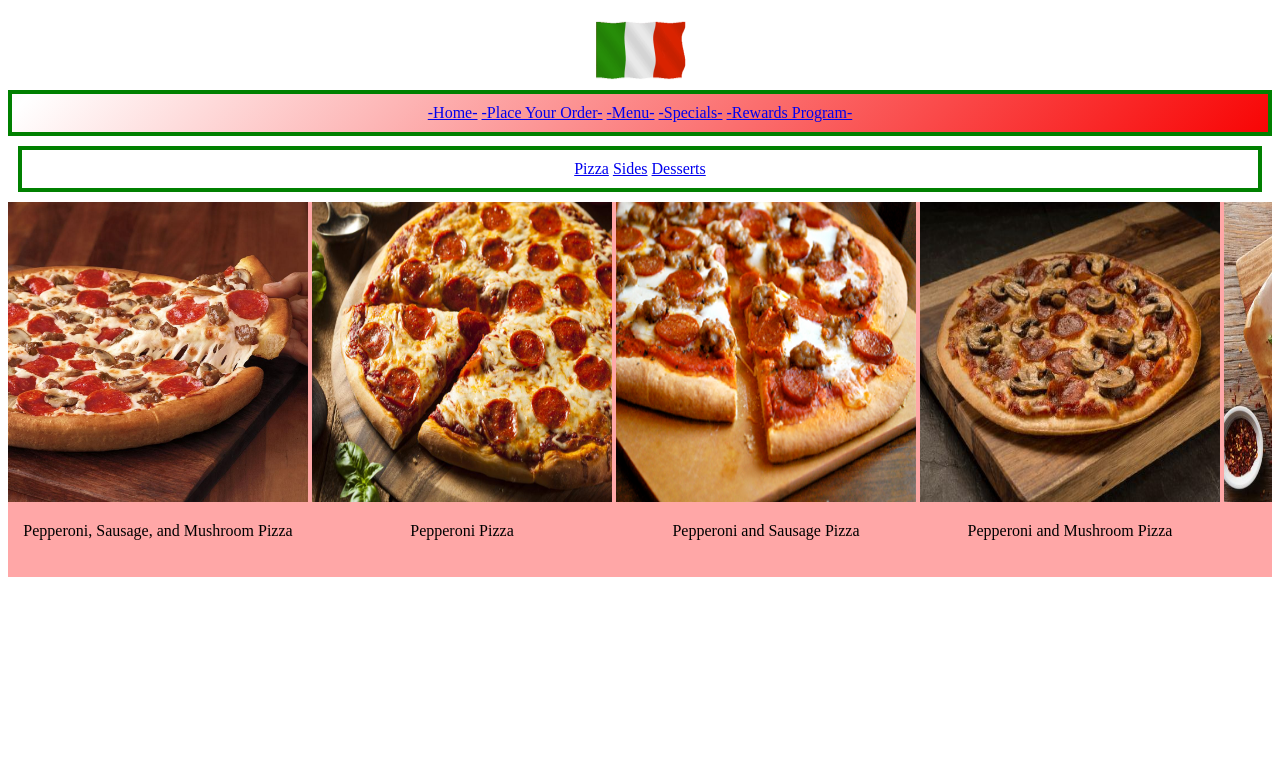
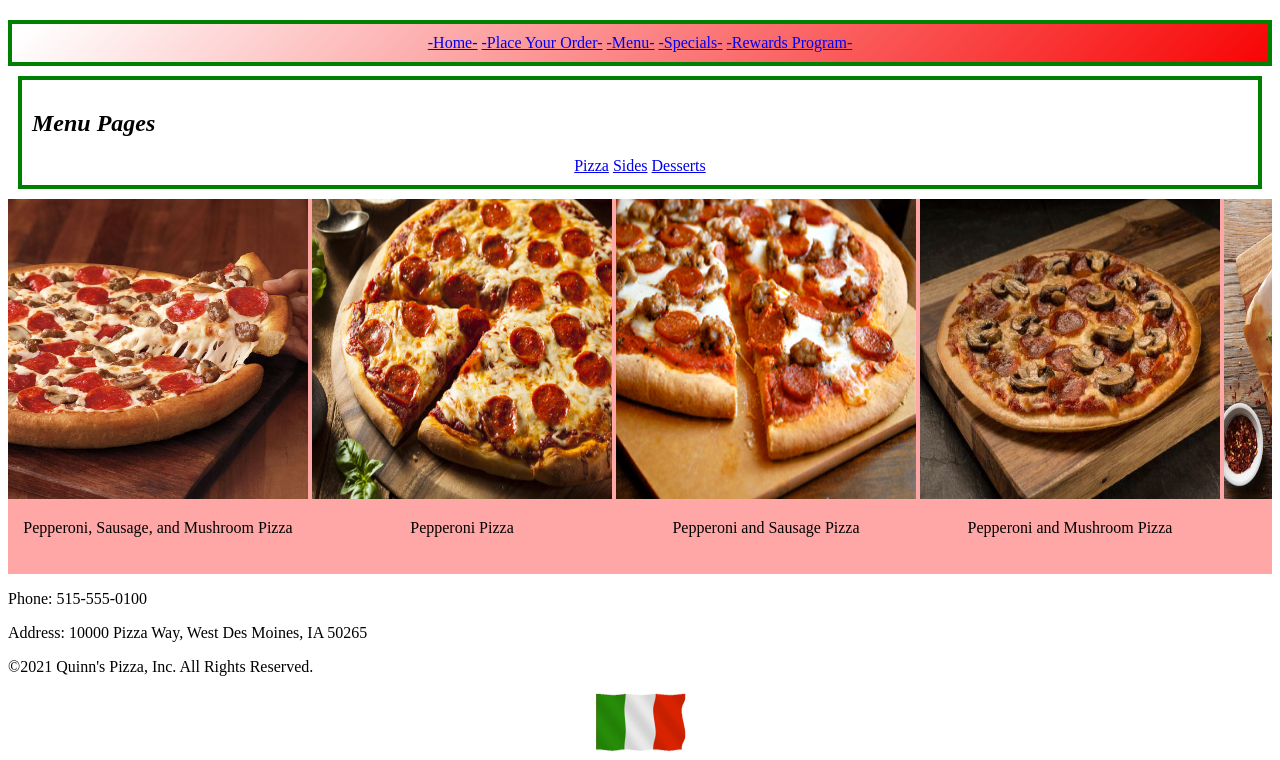
Before and after one commit to qclopreato/Pizza-Website, a plain HTML site: page Pizza/pizzamenu.html in a window 1280 px wide. Shown: the part 60-820 px from the top of the page. Drawn offline with Linux system fonts and the light colour scheme.

Commit message:
Update pizzamenu.html

```diff
--- a/Pizza/pizzamenu.html
+++ b/Pizza/pizzamenu.html
@@ -5,6 +5,7 @@
     <meta http-equiv="X-UA-Compatible" content="IE=edge">
     <meta name="viewport" content="width=device-width, initial-scale=1.0">
     <link rel="stylesheet" href="css/style.css">
+    <link rel="shortcut icon" type="image/x-icon" href="favicon.ico">
     <title>Quinn's Pizza</title>
 </head>
 <body>
@@ -12,7 +13,6 @@
         <h1><span class="Quinn">Quinn's</span> <span class="Pizza">Pizza</span></h1>
     </header>
     <main>
-        <img src="pix/flag.gif" alt="Italian Flag Gif" class="flag">
         <nav class="flagNav">
             <ul class="links">
                 <li class="inlinePages"><a href="index.html">-Home-</a> </li>
@@ -23,6 +23,7 @@
             </ul>
         </nav>
         <nav class="menuNav">
+            <h2><em>Menu Pages</em></h2>
             <ul class="links">
                 <li class="inlineOptions"><a href="pizzamenu.html">Pizza</a></li>
                 <li class="inlineOptions"><a href="sidesmenu.html">Sides</a></li>
@@ -61,8 +62,11 @@
         </div>
     </main>
     <footer>
+        <p>Phone: 515-555-0100</p>
+        <p>Address: 10000 Pizza Way, West Des Moines, IA 50265</p>
+        <p>©2021 Quinn's Pizza, Inc. All Rights Reserved.</p>
+        <img src="pix/flag.gif" alt="Italian Flag Gif" class="flag">
     </footer>
     <script src="js/app.js"></script>
 </body>
 </html>
-</html>
```
